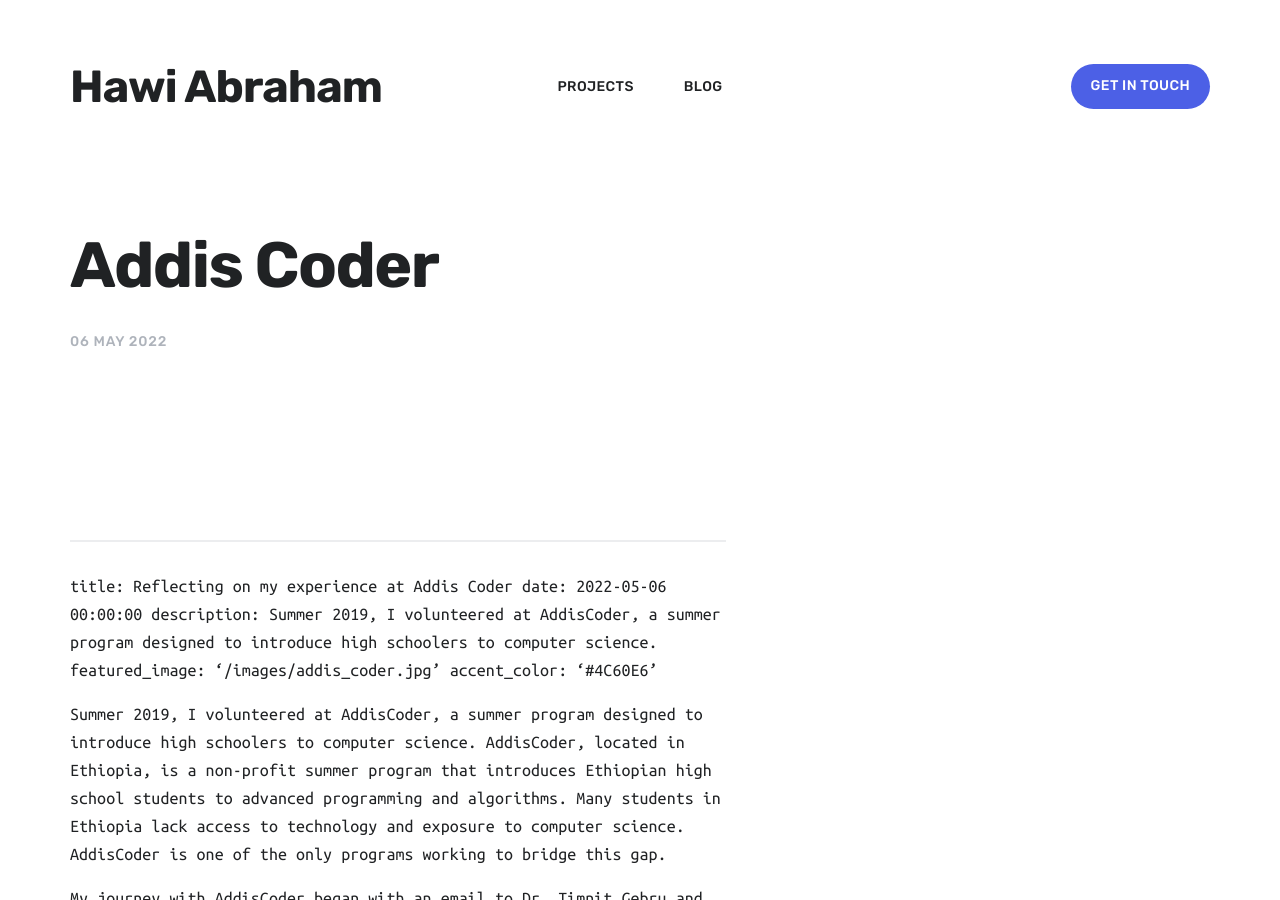
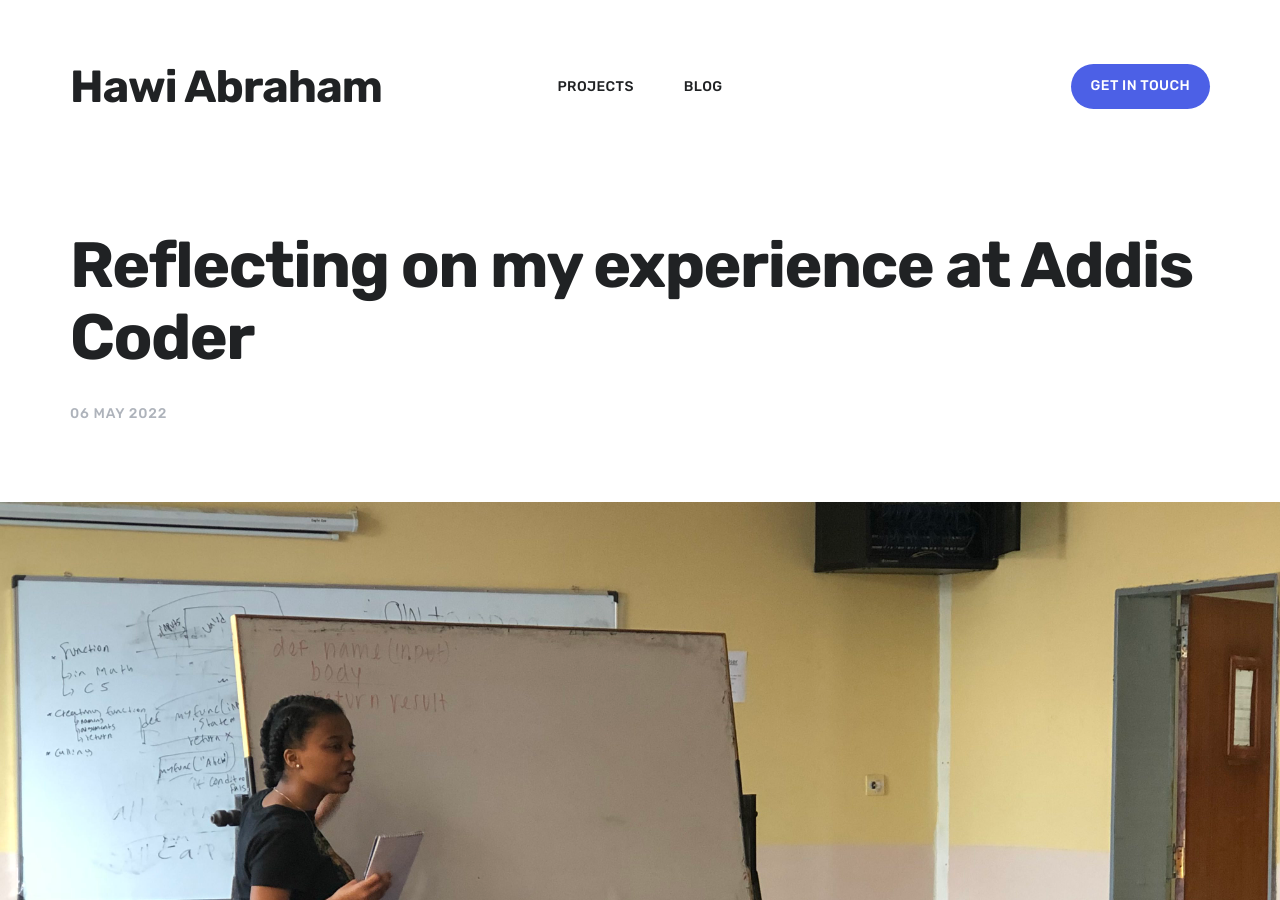
Before and after one commit to hawiabraham/personal-website, a Jekyll site: the page built from _posts/2022-05-06-Addis-Coder.md, in a window 1280 px wide and 900 px high. Built offline with Jekyll 4.4.1, drawn with Linux system fonts in a browser that asks for light colours; nearby versions of some CDN libraries.

Commit message:
addis coder

```diff
--- a/_posts/2022-05-06-Addis-Coder.md
+++ b/_posts/2022-05-06-Addis-Coder.md
@@ -2,8 +2,8 @@
 title: Reflecting on my experience at Addis Coder
 date: 2022-05-06 00:00:00
 description: Summer 2019, I volunteered at AddisCoder, a summer program designed to introduce high schoolers to computer science.
-featured_image:  '/images/addis_coder.jpg'
-accent_color: '#4C60E6'
+featured_image: '/images/addis_coder.jpg'
+---
 
 Summer 2019, I volunteered at AddisCoder, a summer program designed to introduce high schoolers to computer science. AddisCoder, located in Ethiopia, is a non-profit summer program that introduces Ethiopian high school students to advanced programming and algorithms. Many students in Ethiopia lack access to technology and exposure to computer science. AddisCoder is one of the only programs working to bridge this gap.
 
```
Also changed, not shown: 1 other file.
